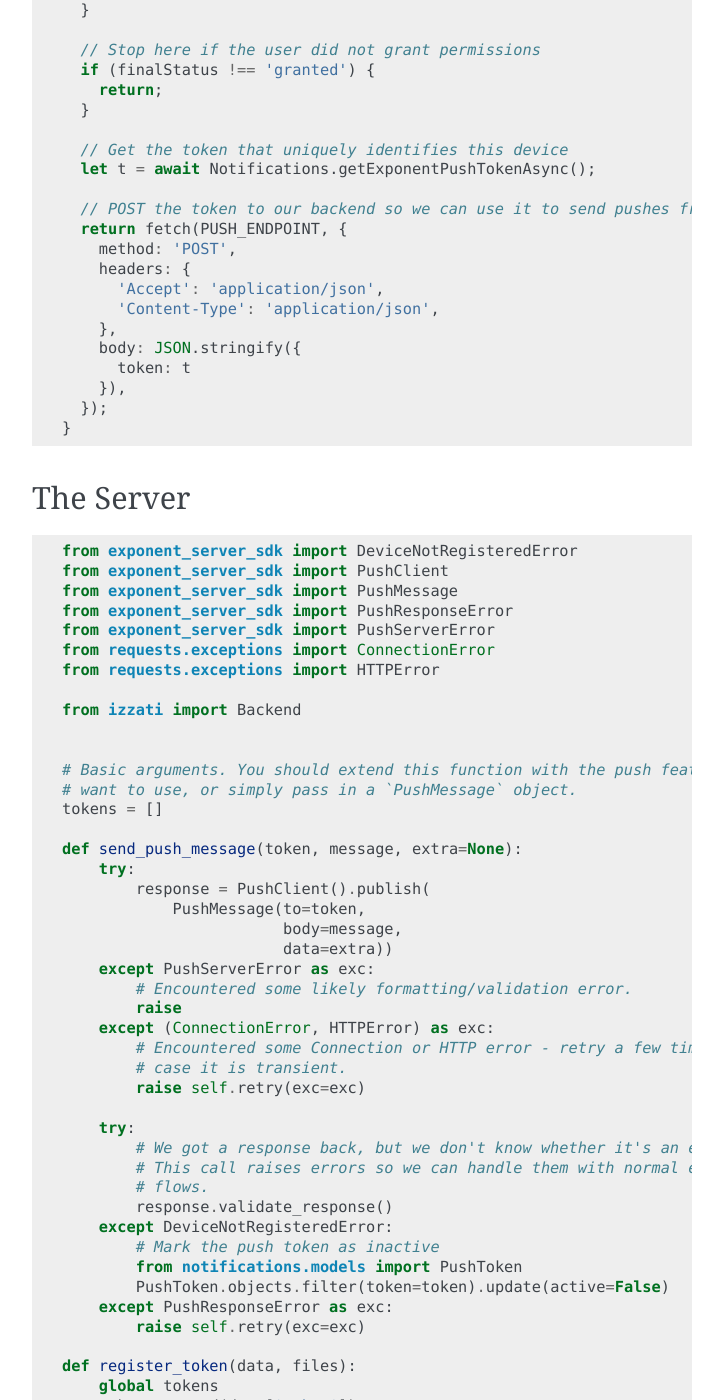
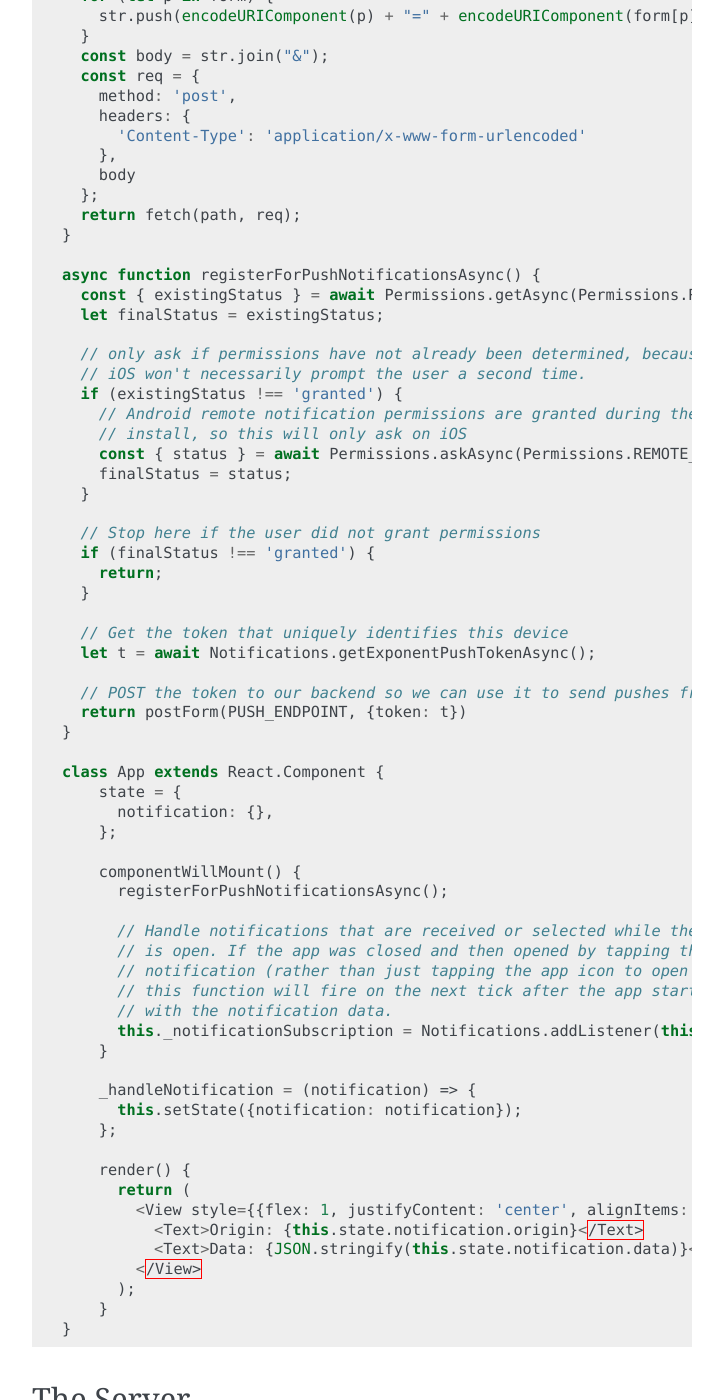
Before and after one commit to kusti8/notes, a Sphinx documentation site: the page built from docs/react-push.rst, in a window 1280 px wide and 1400 px high, scrolled down 4076 px. Shown: the whole window, without its empty margins (388-1111 px from the left). Built offline with Sphinx 7.4.7, drawn with Linux system fonts in a browser that asks for light colours; some of the changed text lies outside the part shown.

Commit message:
Add general POST parameters

```diff
--- a/docs/react-push.rst
+++ b/docs/react-push.rst
@@ -24,6 +24,8 @@ https://developers.google.com/mobile/add
 
 
 **iOS**
+
+http://facebook.github.io/react-native/docs/integration-with-existing-apps.html#app-transport-security
 
 .. code-block:: bash
 
@@ -187,14 +189,35 @@ Install the Python server side.
 
     sudo pip install exponent_server_sdk izzati
 
+https://docs.expo.io/versions/v18.0.0/guides/push-notifications.html
+
 Client Side
 ----------------
 
 .. code-block:: javascript
 
+    import Expo from 'expo';
+    import React from 'react';
+    import { StyleSheet, Text, View } from 'react-native';
     import { Permissions, Notifications } from 'expo';
 
-    const PUSH_ENDPOINT = 'https://your-server.com/users/push-token';
+    const PUSH_ENDPOINT = 'http://192.168.0.120:5020/';
+
+    export function postForm(path, form) {
+      const str = [];
+      for (let p in form) {
+        str.push(encodeURIComponent(p) + "=" + encodeURIComponent(form[p]));
+      }
+      const body = str.join("&");
+      const req = {
+        method: 'post',
+        headers: {
+          'Content-Type': 'application/x-www-form-urlencoded'
+        },
+        body
+      };
+      return fetch(path, req);
+    }
 
     async function registerForPushNotificationsAsync() {
       const { existingStatus } = await Permissions.getAsync(Permissions.REMOTE_NOTIFICATIONS);
@@ -218,16 +241,37 @@ Client Side
       let t = await Notifications.getExponentPushTokenAsync();
 
       // POST the token to our backend so we can use it to send pushes from there
-      return fetch(PUSH_ENDPOINT, {
-        method: 'POST',
-        headers: {
-          'Accept': 'application/json',
-          'Content-Type': 'application/json',
-        },
-        body: JSON.stringify({
-          token: t
-        }),
-      });
+      return postForm(PUSH_ENDPOINT, {token: t})
+    }
+
+    class App extends React.Component {
+        state = {
+          notification: {},
+        };
+
+        componentWillMount() {
+          registerForPushNotificationsAsync();
+
+          // Handle notifications that are received or selected while the app
+          // is open. If the app was closed and then opened by tapping the
+          // notification (rather than just tapping the app icon to open it),
+          // this function will fire on the next tick after the app starts
+          // with the notification data.
+          this._notificationSubscription = Notifications.addListener(this._handleNotification);
+        }
+
+        _handleNotification = (notification) => {
+          this.setState({notification: notification});
+        };
+
+        render() {
+          return (
+            <View style={{flex: 1, justifyContent: 'center', alignItems: 'center'}}>
+              <Text>Origin: {this.state.notification.origin}</Text>
+              <Text>Data: {JSON.stringify(this.state.notification.data)}</Text>
+            </View>
+          );
+        }
     }
 
 The Server
@@ -278,7 +324,11 @@ The Server
 
     def register_token(data, files):
         global tokens
+        print(data)
         tokens.append(data['token'])
+        sleep(10)
+        send_push_message(data['token'], "hello")
+
 
     b = Backend(register_token)
     b.run()
```
Also changed, not shown: other parts of docs/react-push.rst (+2 -0 lines), docs/react.rst (+26 -1 lines), 9 other files.
